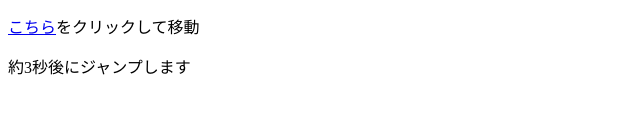
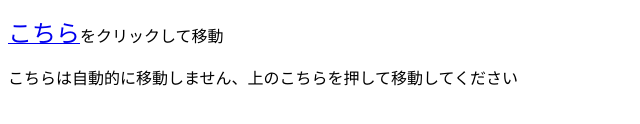
Before and after one commit to pipi-youtube/nikkan, a plain HTML site: page index.html in a window 1280 px wide. Shown: the part 294-418 px from the top of the page, without its empty margins (0-640 px from the left). Drawn offline with Linux system fonts and the light colour scheme.

Commit message:
Update index.html

```diff
--- a/index.html
+++ b/index.html
@@ -1,13 +1,12 @@
 <HTML>
 <HEAD>
 <TITLE>ジャンプ</TITLE>
-<META http-equiv="Refresh" content="3;URL=http://tomchase.starfree.jp/category/nikkun/">
 </HEAD>
 <BODY>
 <a href="https://px.a8.net/svt/ejp?a8mat=3T061H+BGLF02+CO4+15SMO1" rel="nofollow">
 <img border="0" width="336" height="280" alt="" src="https://www23.a8.net/svt/bgt?aid=230115221693&wid=001&eno=01&mid=s00000001642007020000&mc=1"></a>
 <img border="0" width="1" height="1" src="https://www13.a8.net/0.gif?a8mat=3T061H+BGLF02+CO4+15SMO1" alt="">
-<p><a href="http://tomchase.starfree.jp/category/nikkun/">こちら</a>をクリックして移動</p>
-<P>約3秒後にジャンプします</P>
+<p><a href="http://tomchase.starfree.jp/category/nikkun/"><font size=5>こちら</font></a>をクリックして移動</p>
+<P>こちらは自動的に移動しません、上のこちらを押して移動してください</P>
 </BODY>
 </HTML>
```
